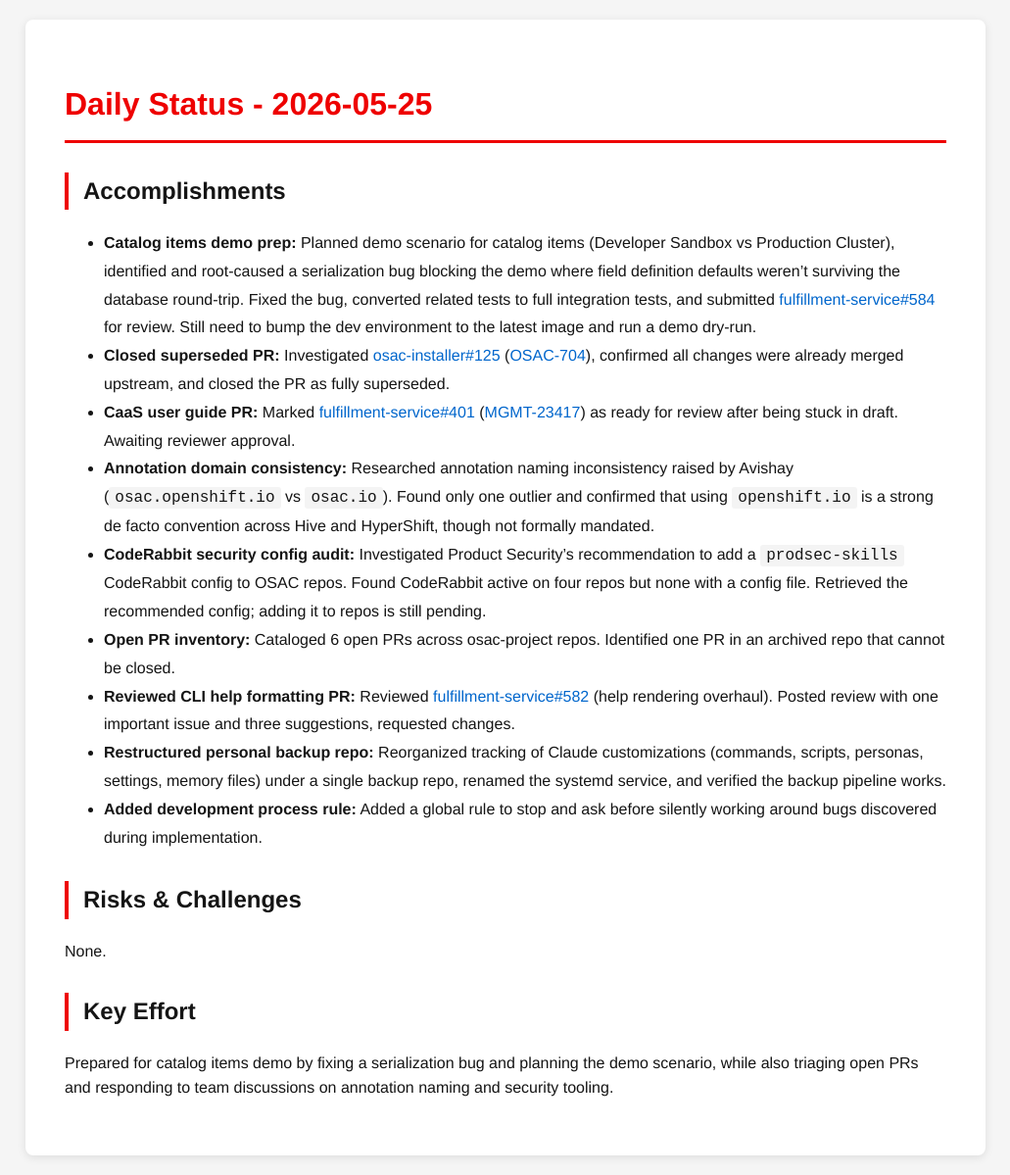
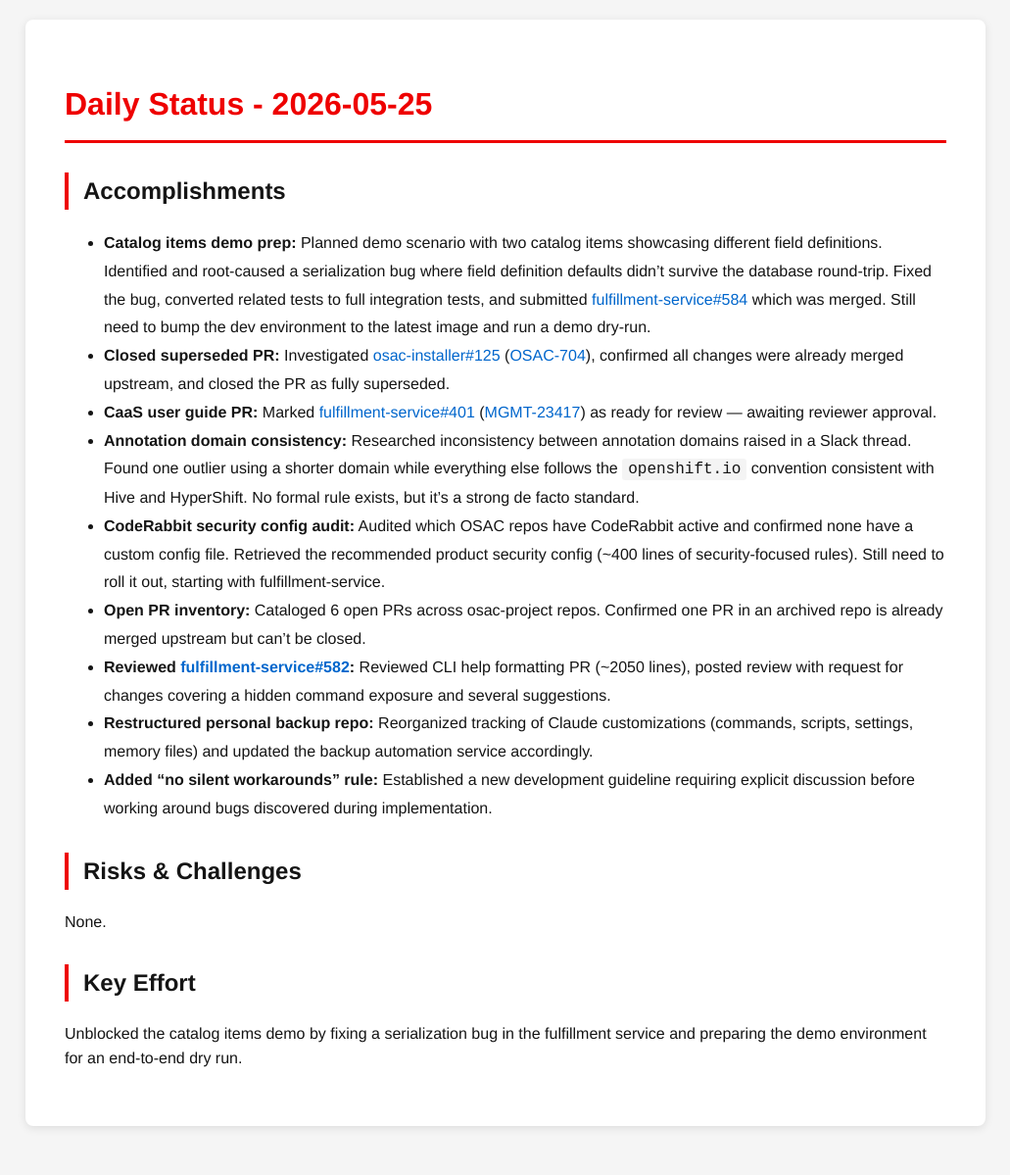
Before and after one commit to tzvatot/daily-status, a Jekyll site: the page built from 2026-05-25.md, in a window 1280 px wide. Shown: the whole page at 98% size, without its empty margins (124-1155 px from the left). Built offline with Jekyll 4.4.1, drawn with Linux system fonts in a browser that asks for light colours; after the commit the page ends 1169 px from its top, so only the background shows below that.

Commit message:
Daily status update - 2026-05-25

```diff
--- a/2026-05-25.md
+++ b/2026-05-25.md
@@ -7,18 +7,18 @@
 # Daily Status - 2026-05-25
 
 ## Accomplishments
-- **Catalog items demo prep:** Planned demo scenario for catalog items (Developer Sandbox vs Production Cluster), identified and root-caused a serialization bug blocking the demo where field definition defaults weren't surviving the database round-trip. Fixed the bug, converted related tests to full integration tests, and submitted [fulfillment-service#584](https://github.com/osac-project/fulfillment-service/pull/584) for review. Still need to bump the dev environment to the latest image and run a demo dry-run.
+- **Catalog items demo prep:** Planned demo scenario with two catalog items showcasing different field definitions. Identified and root-caused a serialization bug where field definition defaults didn't survive the database round-trip. Fixed the bug, converted related tests to full integration tests, and submitted [fulfillment-service#584](https://github.com/osac-project/fulfillment-service/pull/584) which was merged. Still need to bump the dev environment to the latest image and run a demo dry-run.
 - **Closed superseded PR:** Investigated [osac-installer#125](https://github.com/osac-project/osac-installer/pull/125) ([OSAC-704](https://redhat.atlassian.net/browse/OSAC-704)), confirmed all changes were already merged upstream, and closed the PR as fully superseded.
-- **CaaS user guide PR:** Marked [fulfillment-service#401](https://github.com/osac-project/fulfillment-service/pull/401) ([MGMT-23417](https://redhat.atlassian.net/browse/MGMT-23417)) as ready for review after being stuck in draft. Awaiting reviewer approval.
-- **Annotation domain consistency:** Researched annotation naming inconsistency raised by Avishay (`osac.openshift.io` vs `osac.io`). Found only one outlier and confirmed that using `openshift.io` is a strong de facto convention across Hive and HyperShift, though not formally mandated.
-- **CodeRabbit security config audit:** Investigated Product Security's recommendation to add a `prodsec-skills` CodeRabbit config to OSAC repos. Found CodeRabbit active on four repos but none with a config file. Retrieved the recommended config; adding it to repos is still pending.
-- **Open PR inventory:** Cataloged 6 open PRs across osac-project repos. Identified one PR in an archived repo that cannot be closed.
-- **Reviewed CLI help formatting PR:** Reviewed [fulfillment-service#582](https://github.com/osac-project/fulfillment-service/pull/582) (help rendering overhaul). Posted review with one important issue and three suggestions, requested changes.
-- **Restructured personal backup repo:** Reorganized tracking of Claude customizations (commands, scripts, personas, settings, memory files) under a single backup repo, renamed the systemd service, and verified the backup pipeline works.
-- **Added development process rule:** Added a global rule to stop and ask before silently working around bugs discovered during implementation.
+- **CaaS user guide PR:** Marked [fulfillment-service#401](https://github.com/osac-project/fulfillment-service/pull/401) ([MGMT-23417](https://redhat.atlassian.net/browse/MGMT-23417)) as ready for review — awaiting reviewer approval.
+- **Annotation domain consistency:** Researched inconsistency between annotation domains raised in a Slack thread. Found one outlier using a shorter domain while everything else follows the `openshift.io` convention consistent with Hive and HyperShift. No formal rule exists, but it's a strong de facto standard.
+- **CodeRabbit security config audit:** Audited which OSAC repos have CodeRabbit active and confirmed none have a custom config file. Retrieved the recommended product security config (~400 lines of security-focused rules). Still need to roll it out, starting with fulfillment-service.
+- **Open PR inventory:** Cataloged 6 open PRs across osac-project repos. Confirmed one PR in an archived repo is already merged upstream but can't be closed.
+- **Reviewed [fulfillment-service#582](https://github.com/osac-project/fulfillment-service/pull/582):** Reviewed CLI help formatting PR (~2050 lines), posted review with request for changes covering a hidden command exposure and several suggestions.
+- **Restructured personal backup repo:** Reorganized tracking of Claude customizations (commands, scripts, settings, memory files) and updated the backup automation service accordingly.
+- **Added "no silent workarounds" rule:** Established a new development guideline requiring explicit discussion before working around bugs discovered during implementation.
 
 ## Risks & Challenges
 None.
 
 ## Key Effort
-Prepared for catalog items demo by fixing a serialization bug and planning the demo scenario, while also triaging open PRs and responding to team discussions on annotation naming and security tooling.
+Unblocked the catalog items demo by fixing a serialization bug in the fulfillment service and preparing the demo environment for an end-to-end dry run.
```
